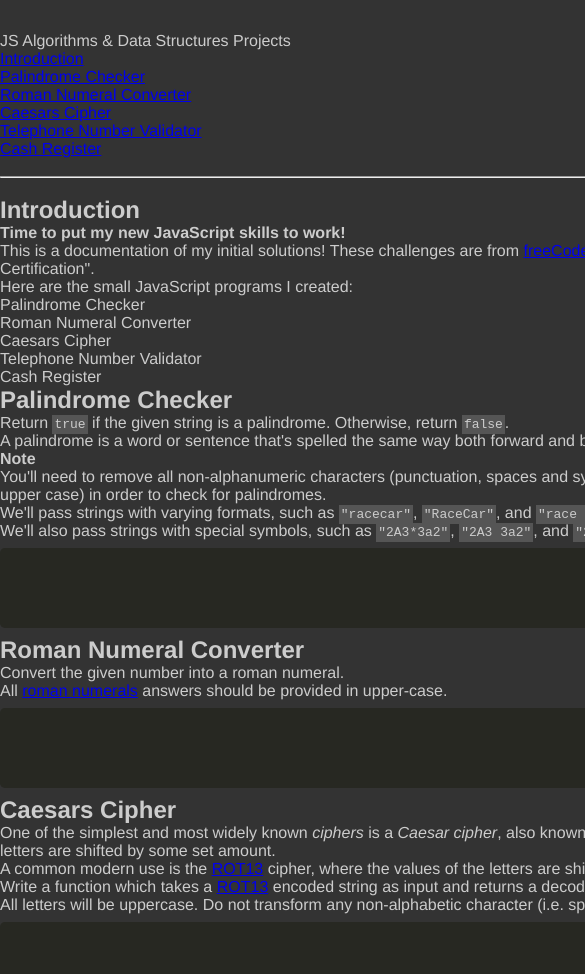
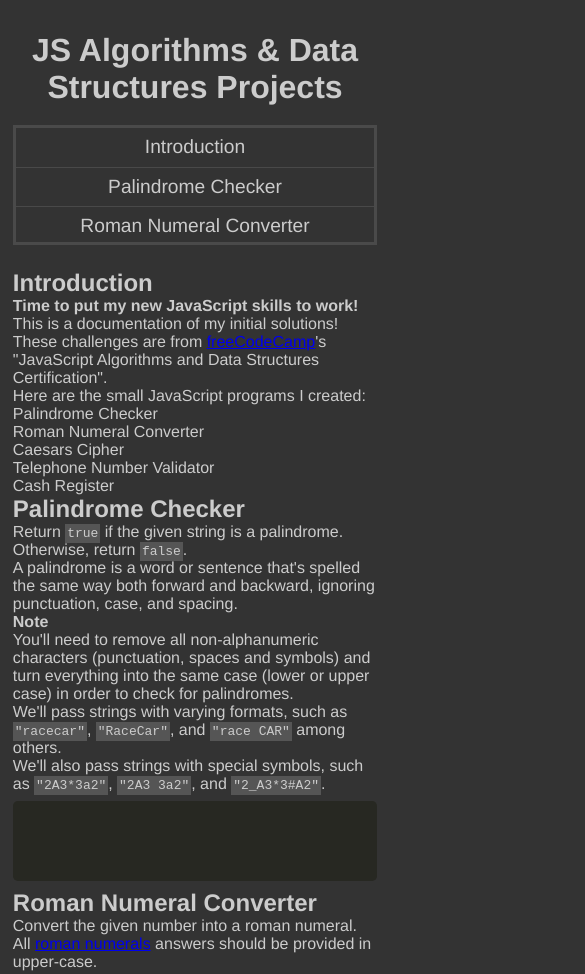
Before and after one commit to jacoblindev/FCC-TechnicalDocumentationPage, a plain HTML site: page index.html in a window 390 px wide. Shown: the top 974 px of the page, 585 px wide, since content can reach past the window. Drawn offline with nearby package versions, Linux system fonts and the light colour scheme.

Commit message:
Finished Navbar section's style!
Finished Navbar section's style both desktop & mobile!

```diff
--- a/index.html
+++ b/index.html
@@ -9,9 +9,10 @@
     <link rel="stylesheet" href="style.css"/>
 </head>
 <body>
+    <!-- freeCodeCamp's CDN link to run the tests -->
     <script src="https://cdn.freecodecamp.org/testable-projects-fcc/v1/bundle.js"></script>
     <nav id="navbar">
-        <header>JS Algorithms & Data Structures Projects</header>
+        <header><h1>JS Algorithms & Data Structures Projects</h1></header>
         <ul>
             <li><a href="#introduction" class="nav-link">Introduction</a></li>
             <li><a href="#palindrome_checker" class="nav-link">Palindrome Checker</a></li>
@@ -21,9 +22,7 @@
             <li><a href="#cash_register" class="nav-link">Cash Register</a></li>
         </ul>
     </nav>
-    <br>
-    <hr>
-    <br>
+
     <main id="main-doc">
         <section class="main-section" id="introduction">
             <header><h2>Introduction</h2></header>
@@ -89,7 +88,7 @@
             <p>Return <code>{status: "INSUFFICIENT_FUNDS", change: []}</code> if cash-in-drawer is less than the change due, or if you cannot return the exact change.</p>
             <p>Return <code>{status: "CLOSED", change: [...]}</code> with cash-in-drawer as the value for the key <code>change</code> if it is equal to the change due.</p>
             <p>Otherwise, return <code>{status: "OPEN", change: [...]}</code>, with the change due in coins and bills, sorted in highest to lowest order, as the value of the <code>change</code> key.</p>
-            <hr>
+
             <table>
                 <thead>
                     <th>Currency Unit</th>
@@ -132,7 +131,7 @@
                     <td>$100 (ONE HUNDRED)</td>
                 </tbody>
             </table>
-            <hr>
+
             <p>See below for an example of a cash-in-drawer array:</p>
             <pre><code class="language-javascript">
 [
--- a/style.css
+++ b/style.css
@@ -6,10 +6,61 @@
 
 body {
     background-color: #333;
-    width: 1000px;
-    margin: 2em auto;
     font-family: Helvetica, sans-serif;
     color: #CCC;
+    display: grid;
+    grid-template-columns: 1fr 3fr;
+    grid-template-areas: "nav main"
+                         ". footer";
+    grid-gap: .5em;
+}
+
+li {
+    list-style: none;
+}
+
+/* Nav Section - Desktop Version */
+#navbar {
+    grid-area: nav;
+    position: fixed;
+    width: 25vw;
+    left: 0;
+    bottom: 0;
+    z-index: 99999;
+    padding: 1.2em;
+}
+
+#navbar header h1 {
+    margin: .8em 0;
+    font-size: 2.4rem;
+}
+
+#navbar li {
+    border-bottom: rgba(125, 125, 125, 0.3) 1px solid;
+}
+
+#navbar li:last-child {
+    border: none;
+}
+
+#navbar li a {
+    display: block;
+    width: 100%;
+    height: 2.2em;
+    color: #CCC;
+    text-decoration: none;
+    line-height: 2.2em;
+    font-size: 1.2rem;
+    padding-left: .8em;
+}
+
+#navbar li a:hover {
+    background-color: rgba(125, 125, 125, 0.3);
+}
+
+/* Main Documentation Area */
+#main-doc {
+    grid-area: main;
 }
 
 code {
@@ -18,6 +69,42 @@ code {
 }
 
 footer {
+    grid-area: footer;
     text-align: center;
-    margin: 1em auto;
+    margin: .8em auto;
 }
+
+@media only screen and (max-width: 815px) {
+    body {
+        display: flex;
+        flex-direction: column;
+        padding: .8em;
+    }
+
+    /* Nav Section - Desktop Version */
+    #navbar {
+        position: unset;
+        width: 100%;
+        z-index: unset;
+        padding: 0;
+        margin-bottom: 1em;
+    }
+
+    #navbar header h1 {
+        margin: .6em 0;
+        font-size: 2rem;
+        text-align: center;
+    }
+
+    #navbar ul {
+        max-height: 120px;
+        overflow: scroll;
+        border: 3px solid rgba(125, 125, 125, 0.3);
+    }
+    #navbar li a {
+        padding-left: 0;
+        text-align: center;
+        height: 2em;
+        line-height: 2em;
+    }
+}
```
